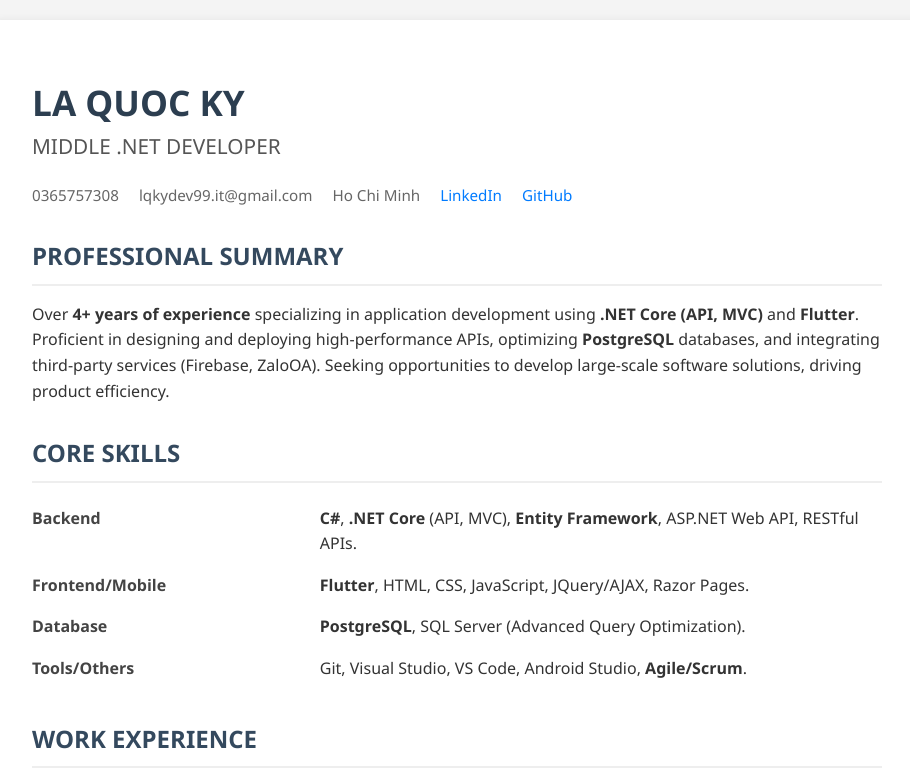
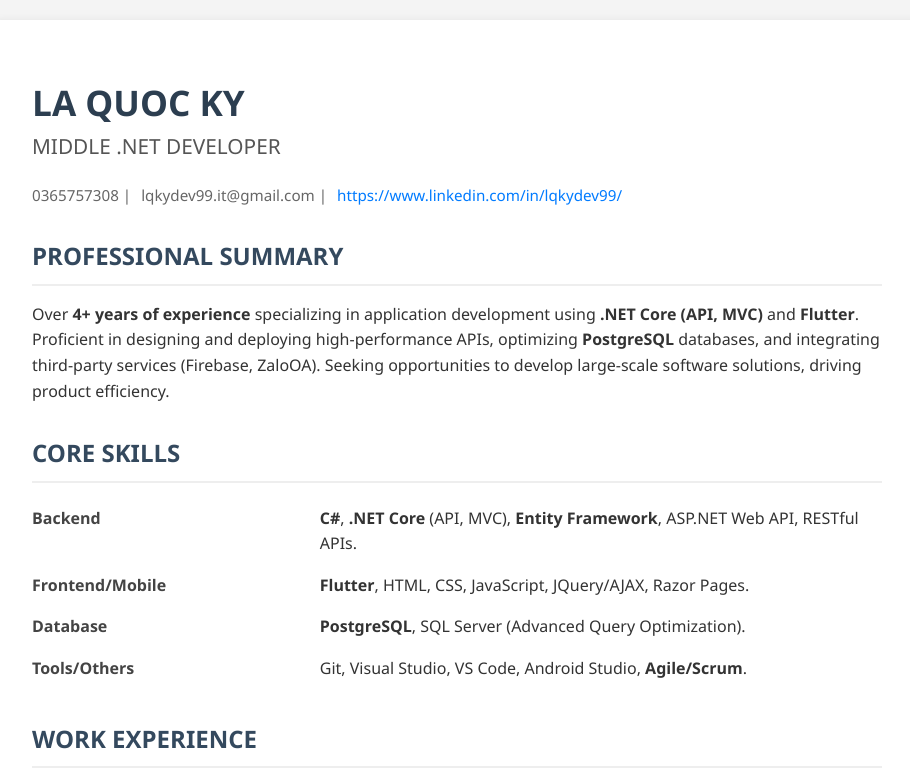
Before and after one commit to leewonkya/My-Resume, a plain HTML site: page index.html in a window 1280 px wide. Shown: the top 784 px of the page, without its empty margins (183-1093 px from the left). Drawn offline with Linux system fonts and the light colour scheme.

Commit message:
update content of resume

```diff
--- a/index.html
+++ b/index.html
@@ -55,7 +55,7 @@
         .contact-info {
             display: flex;
             flex-wrap: wrap;
-            gap: 10px 20px;
+            gap: 10px;
             margin-bottom: 20px;
             color: #666;
             font-size: 0.95em;
@@ -110,11 +110,9 @@
         <p class="subtitle">MIDDLE .NET DEVELOPER</p>
 
         <div class="contact-info">
-            <span>0365757308</span>
-            <span>lqkydev99.it@gmail.com</span>
-            <span>Ho Chi Minh</span>
-            <span><a href="https://github.com/leewonkya" target="_blank">LinkedIn</a></span>
-            <span><a href="https://www.linkedin.com/in/qu%E1%BB%91c-k%E1%BB%B3-la-7920a2204/" target="_blank">GitHub</a></span>
+            <span>0365757308 | </span>
+            <span>lqkydev99.it@gmail.com | </span>
+            <span style="color:  #007bff;">https://www.linkedin.com/in/lqkydev99/</span>
         </div>
 
         <h2>PROFESSIONAL SUMMARY</h2>
```
